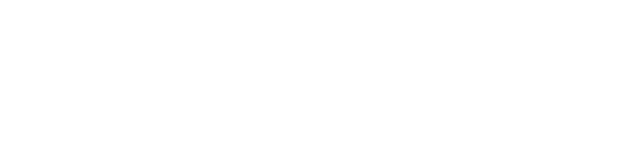
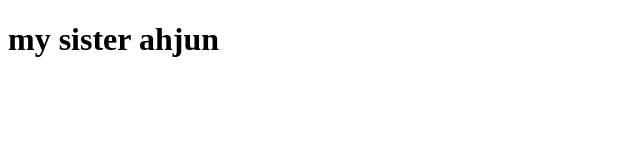
Before and after one commit to safira123456/git-Safira-Dwi-Aziza-021250034, a plain HTML site: page index.html in a window 1280 px wide. Shown: the whole page, without its empty margins (0-640 px from the left). Drawn offline with Linux system fonts and the light colour scheme.

Commit message:
saya menambahkan h1 di body

```diff
--- a/index.html
+++ b/index.html
@@ -6,6 +6,7 @@
     <title>Document</title>
 </head>
 <body>
+    <h1>my sister ahjun</h1>
 
 </body>
 </html>
```
